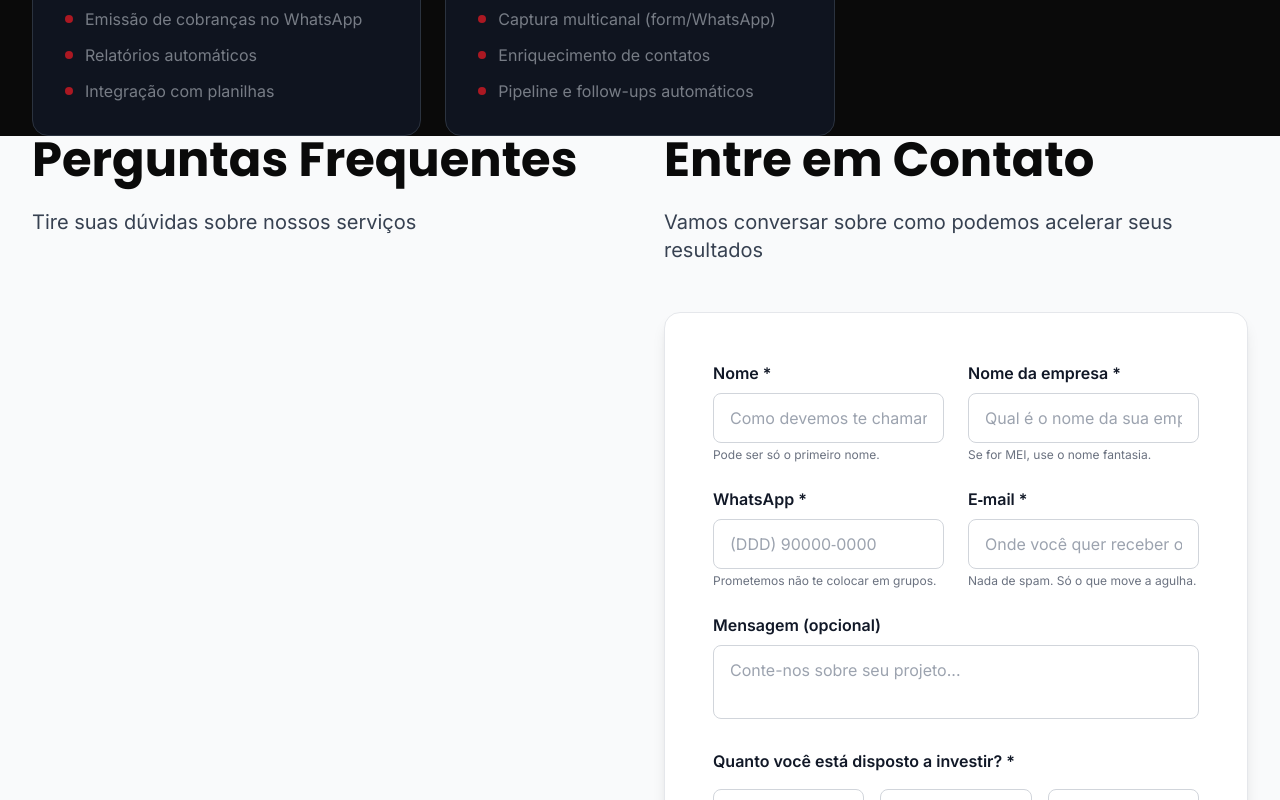
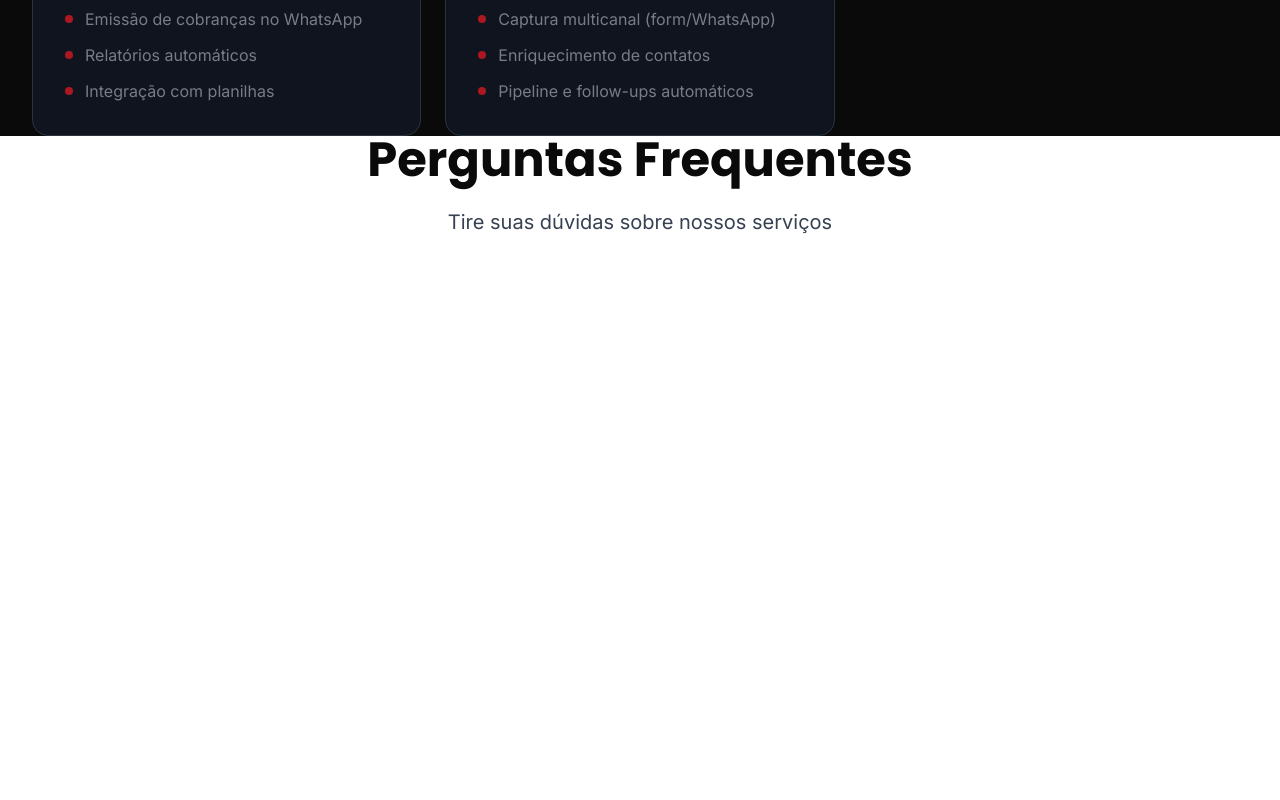
Before and after one commit to newtcompany-hub/newt-site, a React (Vite) app: page / in a window 1280 px wide. Shown: the part 3640-4440 px from the top of the page. Built offline with nearby package versions, Linux system fonts and the light colour scheme.

Commit message:
Fix missing FAQ section

```diff
--- a/src/App.tsx
+++ b/src/App.tsx
@@ -60,14 +60,10 @@ function App() {
         <About />
         <Services />
         <Products />
+        <FAQ />
         <section className="section-padding bg-gray-50">
           <div className="container mx-auto px-3 sm:px-4 md:px-6 lg:px-8">
             <div className="grid grid-cols-1 lg:grid-cols-2 gap-8 lg:gap-12">
-              {/* FAQ Column */}
-              <div>
-                <FAQ />
-              </div>
-
               {/* Contact Column */}
               <div>
                 <Contact />
--- a/src/components/FAQ.tsx
+++ b/src/components/FAQ.tsx
@@ -45,23 +45,24 @@ export function FAQ() {
   }, [hasAnimated]);
 
   return (
-    <div
+    <section
       ref={sectionRef}
       id="faq"
-      className="relative"
+      className="section-padding bg-white"
     >
+      <div className="container mx-auto px-3 sm:px-4 md:px-6 lg:px-8">
         {/* Header */}
-        <div className="text-center lg:text-left mb-8 sm:mb-12 md:mb-16 lg:mb-12">
+        <div className="text-center mb-8 sm:mb-12 md:mb-16 lg:mb-20">
           <h2 className="text-xl sm:text-2xl md:text-3xl lg:text-4xl xl:text-5xl font-bold text-newt-black mb-3 sm:mb-4 md:mb-6 font-poppins leading-heading">
             {t.faq.title}
           </h2>
-          <p className="text-sm sm:text-base md:text-lg lg:text-xl text-gray-700 leading-relaxed font-inter">
+          <p className="text-sm sm:text-base md:text-lg lg:text-xl text-gray-700 leading-relaxed font-inter px-2">
             {t.faq.subtitle}
           </p>
         </div>
 
         {/* FAQ Items */}
-        <div>
+        <div className="max-w-4xl mx-auto">
           {t.faq.items.map((item, index) => (
             <div
               key={index}
@@ -103,6 +104,7 @@ export function FAQ() {
             </div>
           ))}
         </div>
-    </div>
+      </div>
+    </section>
   );
 }
```
